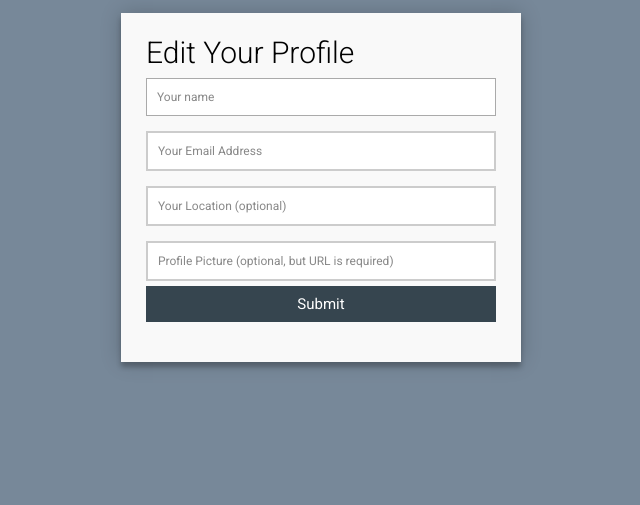
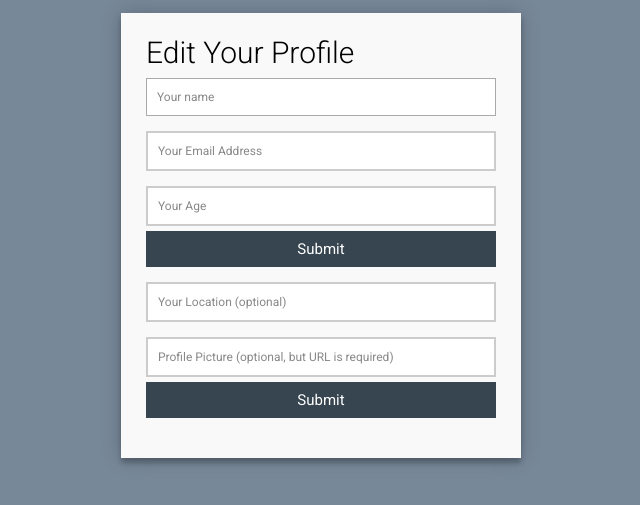
Before and after one commit to alice9210/Final-Project, a Python web app: template templates/profilepage.html in a window 1280 px wide. Shown: the part 137-642 px from the top of the page, without its empty margins (319-959 px from the left). Run offline with Jinja, Linux system fonts and the light colour scheme; the template is opened without the code that fills it, so the values that code supplies are empty.

Commit message:
Your Age

```diff
--- a/templates/profilepage.html
+++ b/templates/profilepage.html
@@ -14,10 +14,15 @@
       <input placeholder="Your Email Address" type="email" tabindex="2" required>
     </fieldset>
     <fieldset>
-      <input placeholder="Your Location (optional)" type="tel" tabindex="3" required>
+      <fieldset>
+        <input placeholder="Your Age" type="url" tabindex="3" required>
+     <button name="submit" type="submit" id="contact-submit" data-submit="...Sending">Submit</button>
+      </fieldset>
+
+      <input placeholder="Your Location (optional)" type="tel" tabindex="4" optional>
     </fieldset>
     <fieldset>
-      <input placeholder="Profile Picture (optional, but URL is required)" type="url" tabindex="4" required>
+      <input placeholder="Profile Picture (optional, but URL is required)" type="url" tabindex="5" optional>
    <button name="submit" type="submit" id="contact-submit" data-submit="...Sending">Submit</button>
     </fieldset>
 
```
